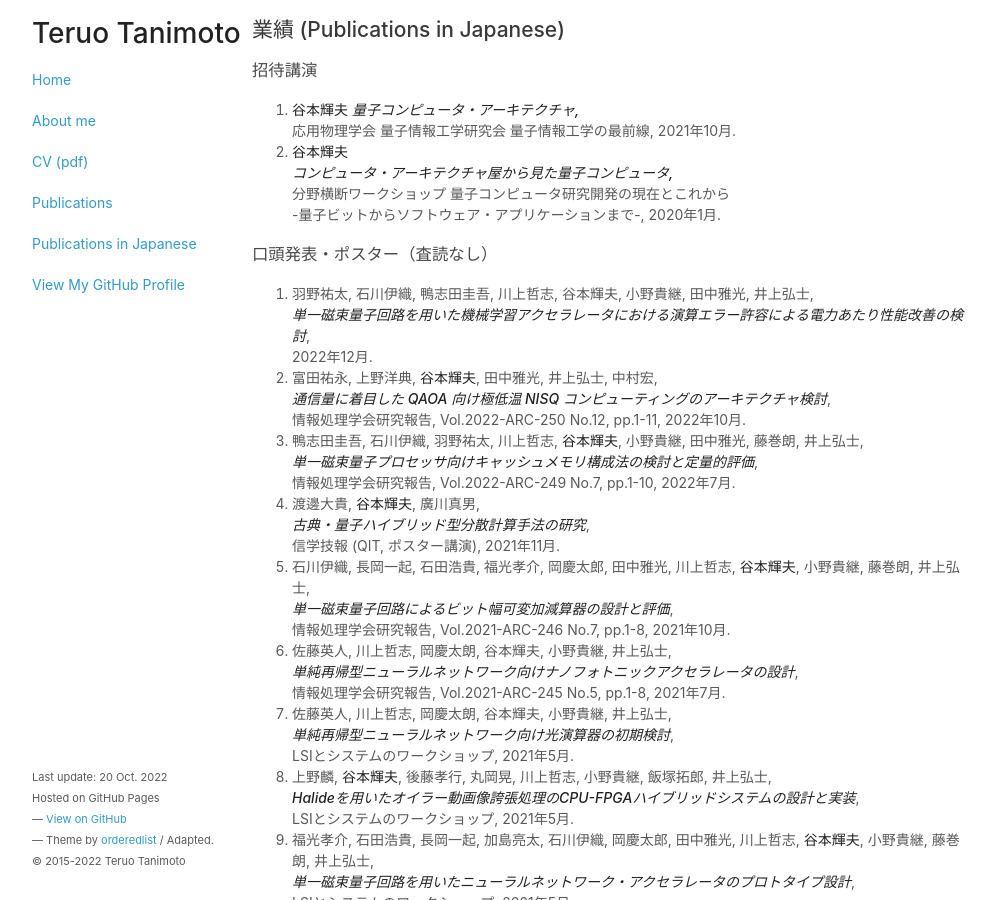
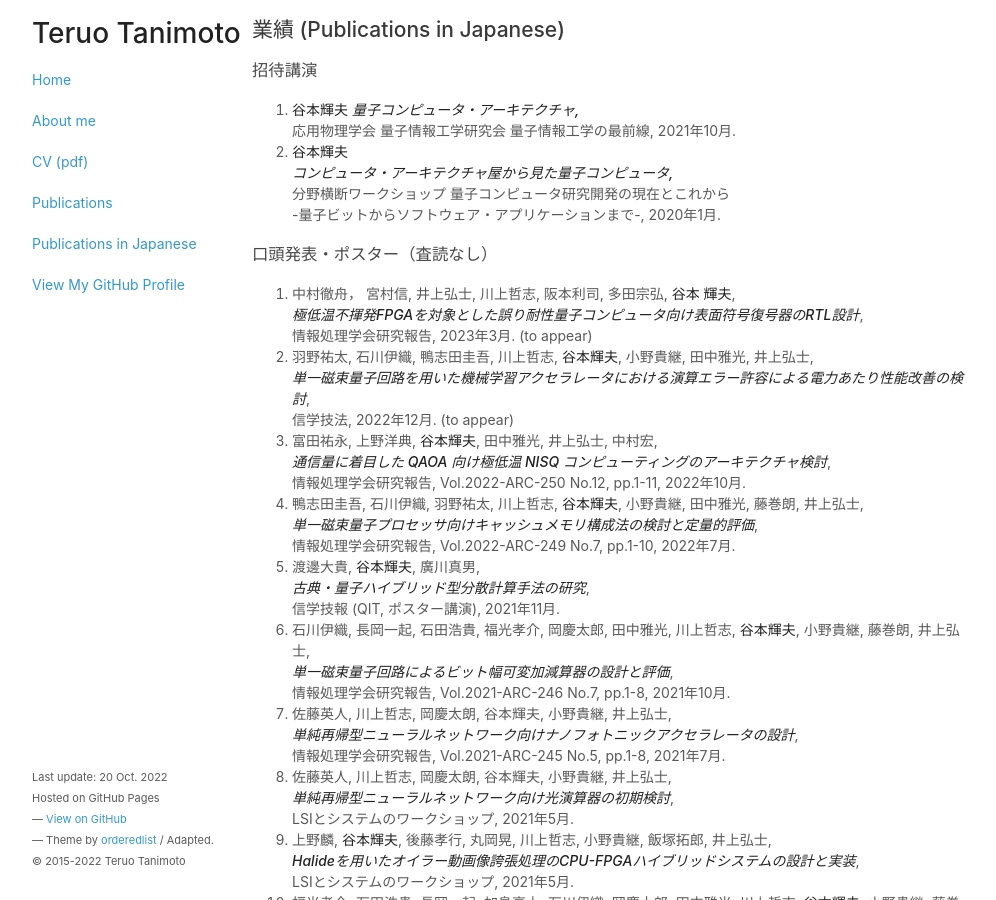
Before and after one commit to teruo41/teruo41.github.io, a Jekyll site: the page built from pubsj.md, in a window 1280 px wide and 900 px high. Shown: the whole window, without its empty margins (138-1134 px from the left). Built offline with Jekyll 4.4.1, drawn with Linux system fonts in a browser that asks for light colours.

Commit message:
Update pubsj.md

```diff
--- a/pubsj.md
+++ b/pubsj.md
@@ -18,9 +18,13 @@ title: Publications in Japanese
 
 ### 口頭発表・ポスター（査読なし）
 
-0. 羽野祐太, 石川伊織, 鴨志田圭吾, 川上哲志, 谷本輝夫, 小野貴継, 田中雅光, 井上弘士,
+0. 中村徹舟， 宮村信, 井上弘士, 川上哲志, 阪本利司, 多田宗弘, __谷本 輝夫__,
+   ***極低温不揮発FPGAを対象とした誤り耐性量子コンピュータ向け表面符号復号器のRTL設計***,
+   情報処理学会研究報告, 2023年3月. (to appear)
+
+0. 羽野祐太, 石川伊織, 鴨志田圭吾, 川上哲志, __谷本輝夫__, 小野貴継, 田中雅光, 井上弘士,
    ***単一磁束量子回路を用いた機械学習アクセラレータにおける演算エラー許容による電力あたり性能改善の検討***,
-   2022年12月.
+   信学技法, 2022年12月. (to appear)
 
 0. 富田祐永, 上野洋典, __谷本輝夫__, 田中雅光, 井上弘士, 中村宏,
    ***通信量に着目した QAOA 向け極低温 NISQ コンピューティングのアーキテクチャ検討***,
```
